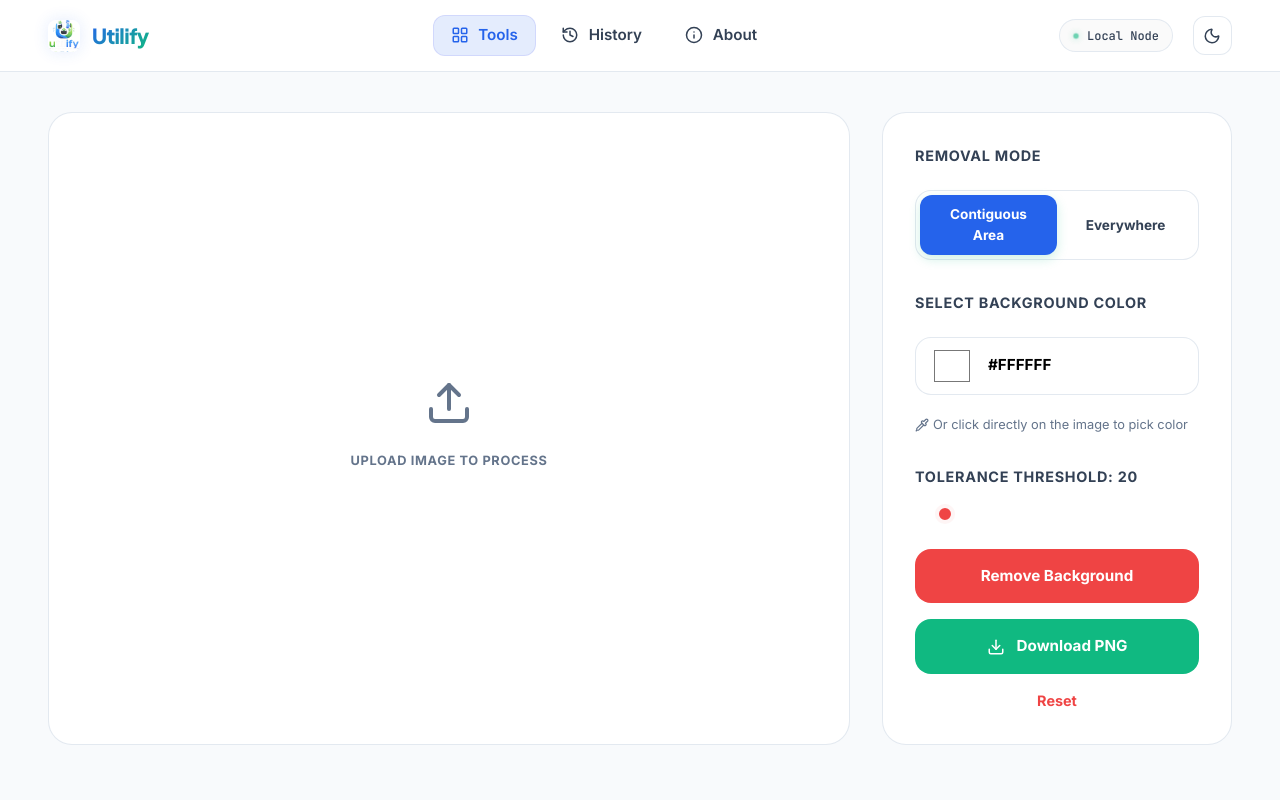
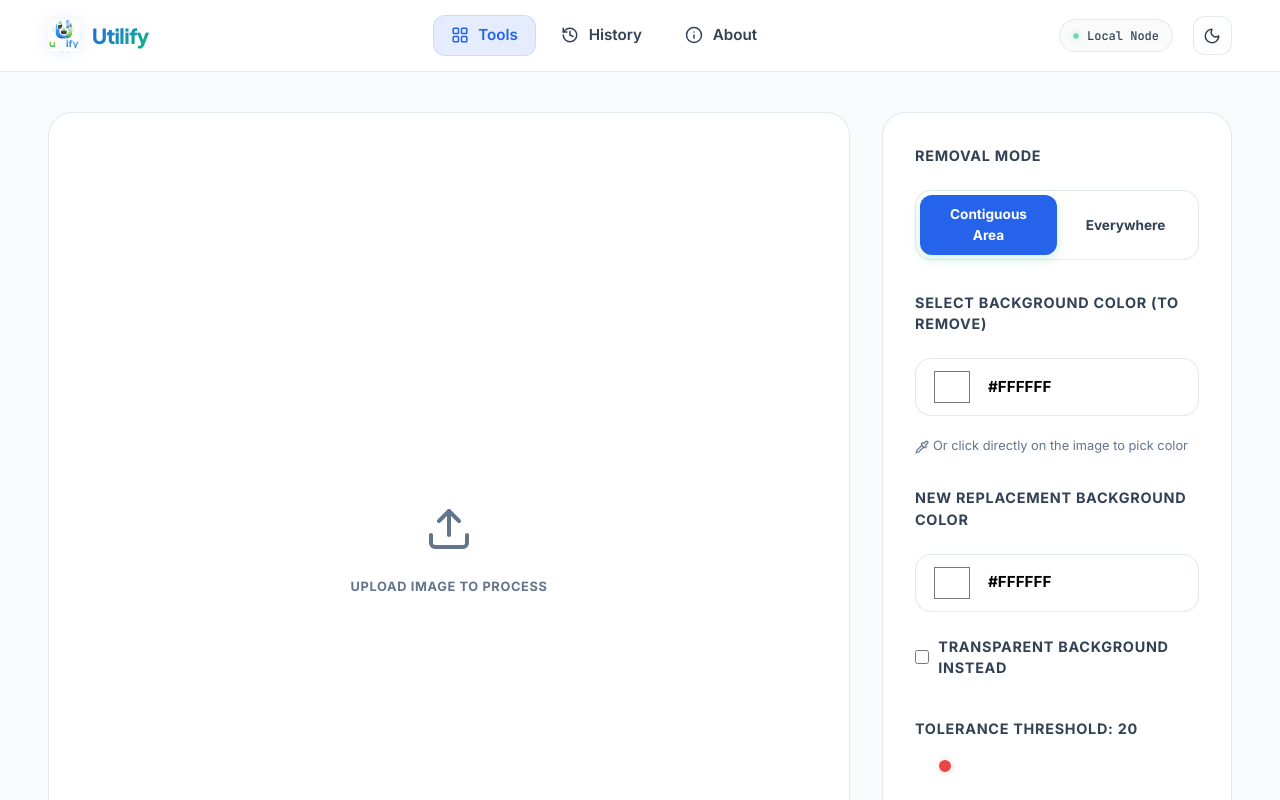
Before and after one commit to Mwenda-Boniface/Utilify, a React (Vite) app: page /#/tools in a window 1280 px wide. Both pictures are taken after a click on the element 1091 px from the left and 589 px from the top of the page. Shown: the top 800 px of the page. Built offline with nearby package versions, Linux system fonts and the light colour scheme; what @zxcvbn-ts/core would draw is missing.

Commit message:
feat: implement customizable solid bg color replacement and blur processing image overlay

```diff
--- a/src/pages/imagedesign tools/Background remover/BackgroundRemover.module.css
+++ b/src/pages/imagedesign tools/Background remover/BackgroundRemover.module.css
@@ -74,6 +74,9 @@
 .previewWrapper {
   max-width: 100%;
   max-height: 600px;
+  position: relative;
+  border-radius: var(--radius-lg);
+  overflow: hidden;
 }
 
 .mainCanvas {
@@ -81,6 +84,32 @@
   max-height: 600px;
   border-radius: var(--radius-lg);
   box-shadow: var(--shadow-lg);
+  transition: filter 0.3s ease;
+  display: block;
+}
+
+.canvasBlur {
+  filter: blur(10px) brightness(0.6);
+}
+
+.loadingOverlay {
+  position: absolute;
+  top: 0;
+  left: 0;
+  right: 0;
+  bottom: 0;
+  display: flex;
+  flex-direction: column;
+  align-items: center;
+  justify-content: center;
+  background: rgba(0, 0, 0, 0.45);
+  backdrop-filter: blur(4px);
+  color: white;
+  font-weight: 700;
+  gap: 1rem;
+  z-index: 10;
+  font-size: 1.1rem;
+  animation: fadeIn 0.2s ease;
 }
 
 .controls {
@@ -229,6 +258,28 @@
   to { transform: rotate(360deg); }
 }
 
+.checkboxLabel {
+  display: flex;
+  align-items: center;
+  gap: 0.6rem;
+  font-size: 0.85rem;
+  font-weight: 600;
+  color: var(--text-muted);
+  cursor: pointer;
+  margin-top: 0.5rem;
+  user-select: none;
+}
+
+.checkboxInput {
+  width: 16px;
+  height: 16px;
+  border-radius: 4px;
+  border: 1px solid var(--border);
+  background: var(--bg-surface);
+  cursor: pointer;
+  accent-color: var(--primary);
+}
+
 @keyframes fadeIn {
   from { opacity: 0; transform: translateY(10px); }
   to { opacity: 1; transform: translateY(0); }
--- a/src/pages/imagedesign tools/Background remover/BackgroundRemover.tsx
+++ b/src/pages/imagedesign tools/Background remover/BackgroundRemover.tsx
@@ -6,6 +6,8 @@ const BackgroundRemover: React.FC = () => {
   const [image, setImage] = useState<string | null>(null);
   const [tolerance, setTolerance] = useState(20);
   const [targetColor, setTargetColor] = useState('#ffffff');
+  const [replacementColor, setReplacementColor] = useState('#ffffff');
+  const [isTransparent, setIsTransparent] = useState(false);
   const [removeMode, setRemoveMode] = useState<'contiguous' | 'global'>('contiguous');
   const [seedPoint, setSeedPoint] = useState<{ x: number; y: number } | null>(null);
   const [loading, setLoading] = useState(false);
@@ -70,7 +72,13 @@ const BackgroundRemover: React.FC = () => {
     if (!image || !canvasRef.current) return;
     setLoading(true);
 
+    // Slight delay to showcase the premium blur loading state
+    setTimeout(() => {
       const canvas = canvasRef.current;
+      if (!canvas) {
+        setLoading(false);
+        return;
+      }
       const ctx = canvas.getContext('2d');
       const img = new Image();
 
@@ -80,7 +88,10 @@ const BackgroundRemover: React.FC = () => {
         ctx?.drawImage(img, 0, 0);
 
         const imageData = ctx?.getImageData(0, 0, canvas.width, canvas.height);
-      if (!imageData) return;
+        if (!imageData) {
+          setLoading(false);
+          return;
+        }
 
         const { data } = imageData;
         const W = canvas.width;
@@ -88,6 +99,10 @@ const BackgroundRemover: React.FC = () => {
         const targetR = parseInt(targetColor.slice(1, 3), 16);
         const targetG = parseInt(targetColor.slice(3, 5), 16);
         const targetB = parseInt(targetColor.slice(5, 7), 16);
+
+        const repR = parseInt(replacementColor.slice(1, 3), 16);
+        const repG = parseInt(replacementColor.slice(3, 5), 16);
+        const repB = parseInt(replacementColor.slice(5, 7), 16);
 
         const isMatch = (idx: number) => {
           if (data[idx + 3] === 0) return false;
@@ -163,16 +178,30 @@ const BackgroundRemover: React.FC = () => {
             }
           }
 
-        // Apply transparency to visited pixels
+          // Apply transparency or color replacement to visited pixels
           for (let i = 0; i < queue.length; i++) {
             const idx = queue[i] * 4;
+            if (isTransparent) {
               data[idx + 3] = 0;
+            } else {
+              data[idx] = repR;
+              data[idx + 1] = repG;
+              data[idx + 2] = repB;
+              data[idx + 3] = 255;
+            }
           }
         } else {
           // Global removal (Chroma key)
           for (let i = 0; i < data.length; i += 4) {
             if (isMatch(i)) {
+              if (isTransparent) {
                 data[i + 3] = 0;
+              } else {
+                data[i] = repR;
+                data[i + 1] = repG;
+                data[i + 2] = repB;
+                data[i + 3] = 255;
+              }
             }
           }
         }
@@ -181,6 +210,7 @@ const BackgroundRemover: React.FC = () => {
         setLoading(false);
       };
       img.src = image;
+    }, 850);
   };
 
   const download = () => {
@@ -206,11 +236,17 @@ const BackgroundRemover: React.FC = () => {
             <div className={styles.previewWrapper}>
               <canvas
                 ref={canvasRef}
-                className={styles.mainCanvas}
+                className={`${styles.mainCanvas} ${loading ? styles.canvasBlur : ''}`}
                 onClick={handleCanvasClick}
                 title="Click anywhere on the image to pick background color"
                 style={{ cursor: 'crosshair' }}
               />
+              {loading && (
+                <div className={styles.loadingOverlay}>
+                  <RefreshCw className={styles.spinner} size={32} />
+                  <span>Processing Image...</span>
+                </div>
+              )}
             </div>
           )}
         </div>
@@ -239,7 +275,7 @@ const BackgroundRemover: React.FC = () => {
           </div>
 
           <div className={styles.controlGroup}>
-            <label>Select Background Color</label>
+            <label>Select Background Color (To Remove)</label>
             <div className={styles.colorPickerWrapper}>
               <input
                 type="color"
@@ -256,6 +292,29 @@ const BackgroundRemover: React.FC = () => {
           </div>
 
           <div className={styles.controlGroup}>
+            <label>New Replacement Background Color</label>
+            <div className={styles.colorPickerWrapper} style={{ opacity: isTransparent ? 0.4 : 1 }}>
+              <input
+                type="color"
+                value={replacementColor}
+                onChange={(e) => setReplacementColor(e.target.value)}
+                className={styles.colorInput}
+                disabled={isTransparent}
+              />
+              <span>{replacementColor.toUpperCase()}</span>
+            </div>
+            <label className={styles.checkboxLabel}>
+              <input
+                type="checkbox"
+                checked={isTransparent}
+                onChange={(e) => setIsTransparent(e.target.checked)}
+                className={styles.checkboxInput}
+              />
+              <span>Transparent Background Instead</span>
+            </label>
+          </div>
+
+          <div className={styles.controlGroup}>
             <label>Tolerance Threshold: {tolerance}</label>
             <input
               type="range" min="1" max="255" value={tolerance}
@@ -266,9 +325,9 @@ const BackgroundRemover: React.FC = () => {
 
           <div className={styles.actions}>
             <button className={styles.processBtn} onClick={removeBackground} disabled={!image || loading}>
-              {loading ? <RefreshCw className={styles.spinner} /> : 'Remove Background'}
+              Remove Background
             </button>
-            <button className={styles.downloadBtn} onClick={download} disabled={!image}>
+            <button className={styles.downloadBtn} onClick={download} disabled={!image || loading}>
               <Download size={18} /> Download PNG
             </button>
             <button
```
Lines whose indentation alone changed are shown as unchanged.
